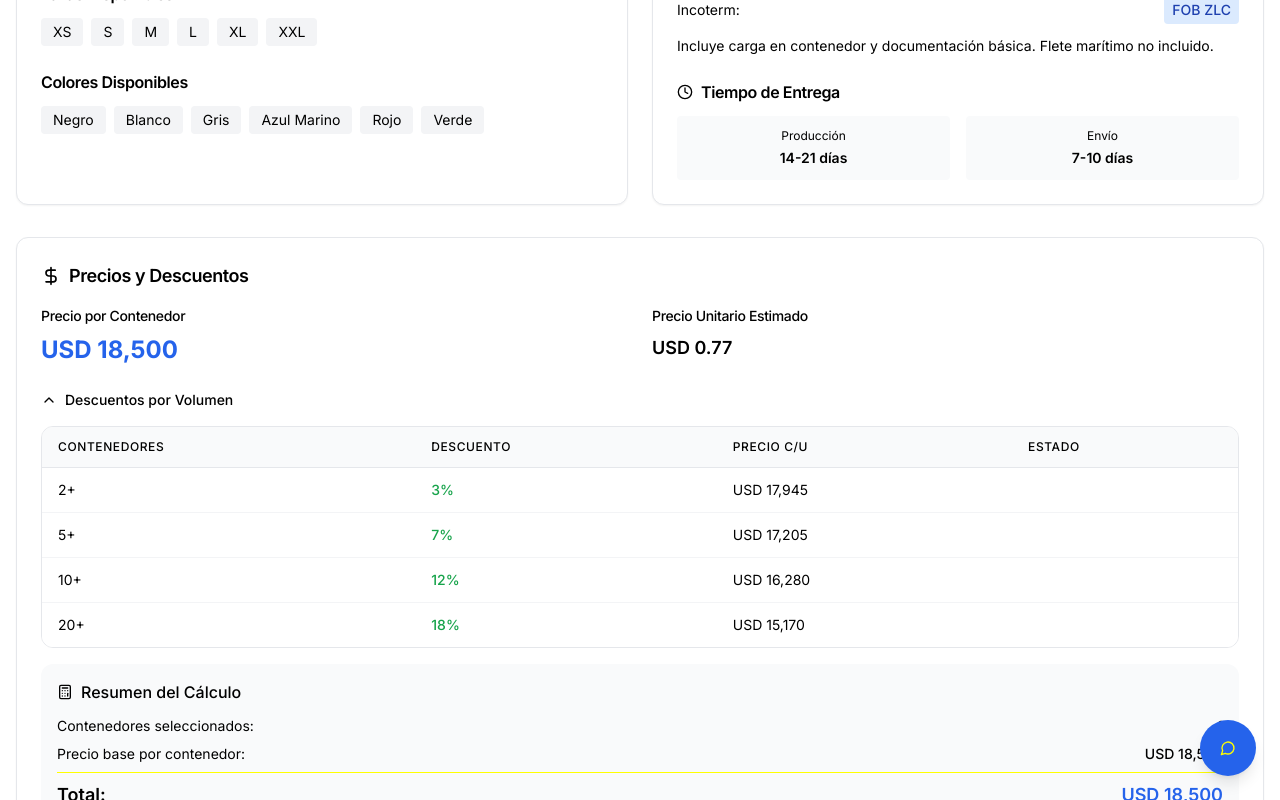
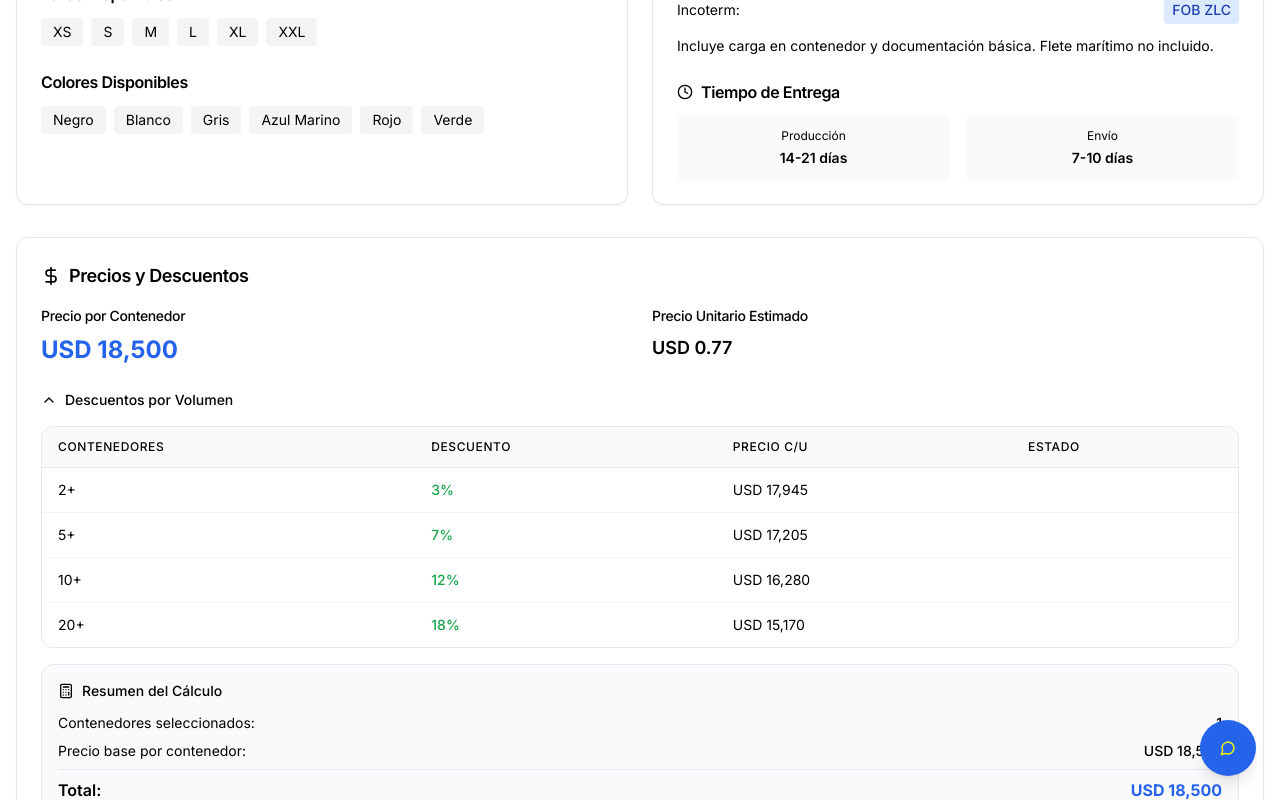
Before and after one commit to maicc/ZLC-Express, a React (Vite) app: page /product/1 in a window 1280 px wide. Both pictures are taken after a click on the button "Descuentos por Volumen". Shown: the part 1825-2625 px from the top of the page. Built offline with nearby package versions, Linux system fonts and the light colour scheme; the HTML template or start-up script is replaced by a standard one.

Commit message:
Update calculation summary styling
cgen-7771f193c9a444b7a09ac3208c83d21f

```diff
--- a/src/components/container-lot/PricingSection.tsx
+++ b/src/components/container-lot/PricingSection.tsx
@@ -158,30 +158,32 @@ export function PricingSection({
               </div>
 
               {/* Calculation Summary */}
-              <div className="mt-6 bg-gray-50 p-4 rounded-lg">
+              <div className="bg-gray-50 border border-gray-200 rounded-lg p-4">
                 <div className="flex items-center gap-2 mb-3">
                   <Calculator className="h-4 w-4 text-gray-600" />
-                  <span className="font-medium text-gray-900">
+                  <span className="text-sm font-medium text-gray-900">
                     Resumen del Cálculo
                   </span>
                 </div>
-                <div className="space-y-2 text-sm">
-                  <div className="flex justify-between">
+                <div className="space-y-2">
+                  <div className="flex justify-between text-sm">
                     <span className="text-gray-600">
                       Contenedores seleccionados:
                     </span>
-                    <span className="font-medium">{selectedContainers}</span>
+                    <span className="font-medium text-gray-900">
+                      {selectedContainers}
+                    </span>
                   </div>
-                  <div className="flex justify-between">
+                  <div className="flex justify-between text-sm">
                     <span className="text-gray-600">
                       Precio base por contenedor:
                     </span>
-                    <span className="font-medium">
+                    <span className="font-medium text-gray-900">
                       USD {pricing.pricePerContainer.toLocaleString()}
                     </span>
                   </div>
                   {currentDiscount && (
-                    <div className="flex justify-between text-green-600">
+                    <div className="flex justify-between text-sm text-green-600">
                       <span>
                         Descuento aplicado ({currentDiscount.discountPercentage}
                         %):
@@ -196,9 +198,12 @@ export function PricingSection({
                       </span>
                     </div>
                   )}
-                  <div className="border-t pt-2 flex justify-between font-semibold text-lg">
-                    <span>Total:</span>
-                    <span className="text-blue-600">
+                  <div className="border-t border-gray-200 pt-2 mt-3">
+                    <div className="flex justify-between">
+                      <span className="text-base font-semibold text-gray-900">
+                        Total:
+                      </span>
+                      <span className="text-base font-bold text-blue-600">
                         USD{" "}
                         {currentDiscount
                           ? (
@@ -215,6 +220,7 @@ export function PricingSection({
                   </div>
                 </div>
               </div>
+            </div>
           )}
         </div>
       </CardContent>
```
Lines whose indentation alone changed are shown as unchanged.
